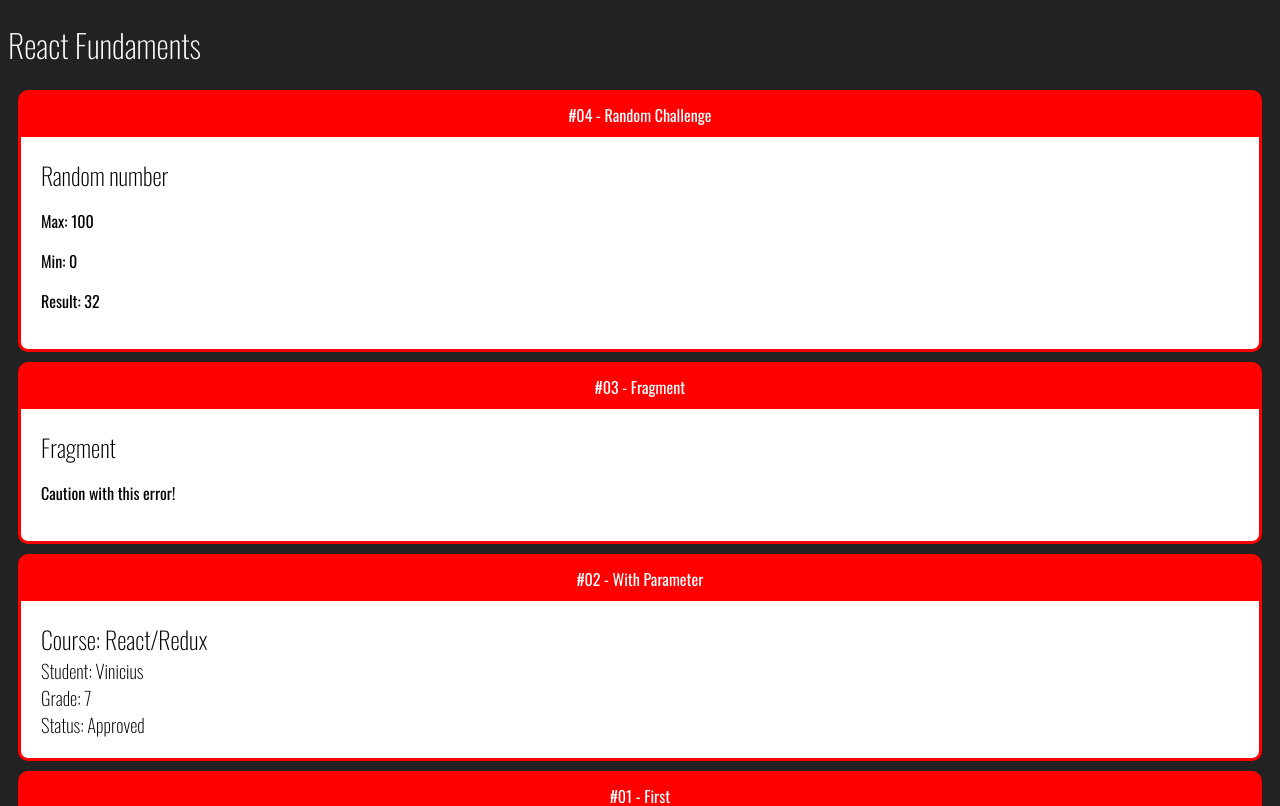
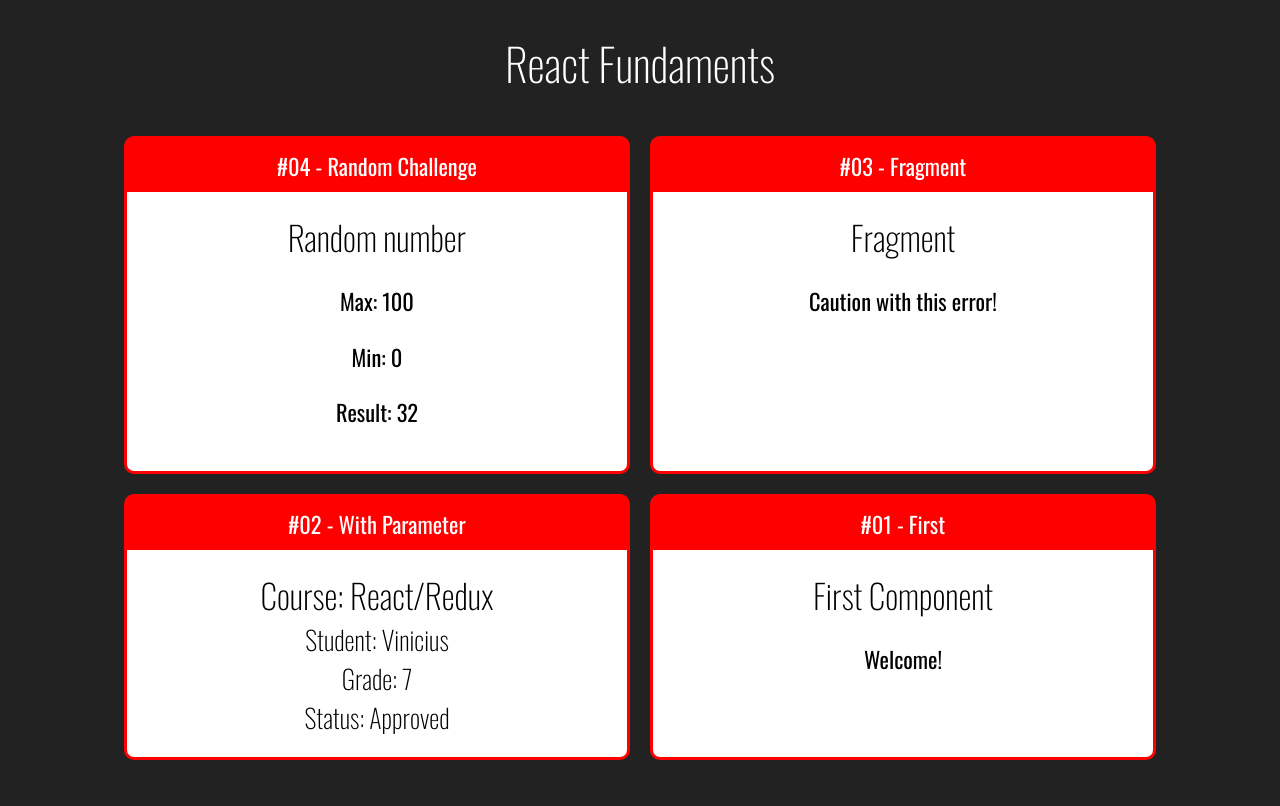
Before and after one commit to viniciusferrmendes/react-redux, a React (Create React App) app in the folder react-fundaments/: page / in a window 1280 px wide. Shown: the top 806 px of the page. Built offline with nearby package versions, Linux system fonts and the light colour scheme.

Commit message:
using flexbox

```diff
--- /dev/null
+++ b/react-fundaments/src/App.css
@@ -0,0 +1,5 @@
+.App .Cards {
+    display: flex;
+    flex-wrap: wrap;
+    justify-content: center;
+}
--- a/react-fundaments/src/App.jsx
+++ b/react-fundaments/src/App.jsx
@@ -6,11 +6,14 @@
 import Random from "./components/basics/Random";
 import Card from "./components/Layout/Card/Card";
 
+import "./App.css";
+
 export default () => {
     return (
-        <div id="app">
+        <div className="App">
             <h1>React Fundaments</h1>
 
+            <div className="Cards">
                 <Card title="#04 - Random Challenge">
                     <Random max={100} min={0} />
                 </Card>
@@ -27,5 +30,6 @@
                     <First />
                 </Card>
             </div>
+        </div>
     );
 }
--- a/react-fundaments/src/components/Layout/Card/Card.css
+++ b/react-fundaments/src/components/Layout/Card/Card.css
@@ -1,9 +1,13 @@
 .Card {
+    display: flex;
+    flex-direction: column;
     background-color: red;
     border-radius: 10px;
     overflow: hidden;
     border: 3px solid red;
     margin: 10px;
+    max-width: 500px;
+    min-width: 500px;
 }
 
 .Card .Title {
@@ -13,6 +17,7 @@
 }
 
 .Card .Content {
+    flex: 1;
     background-color: #fff;
     color: #000;
     padding: 20px;
--- a/react-fundaments/src/index.css
+++ b/react-fundaments/src/index.css
@@ -2,6 +2,8 @@
     background-color: #222;
     color: #fff;
     font-family: Oswald;
+    font-size: 1.4rem;
+    text-align: center;
 }
 
 h1,
```
Lines whose indentation alone changed are shown as unchanged.
